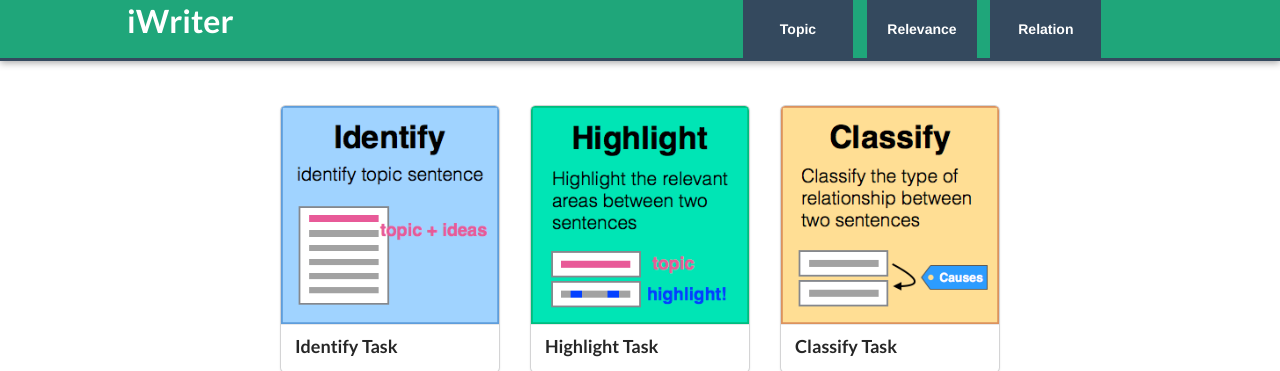
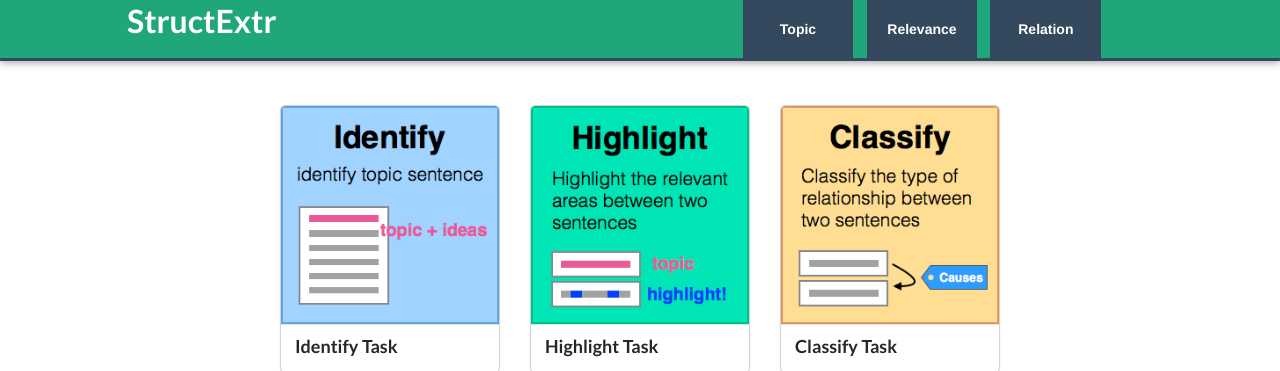
Before and after one commit to janetyc/writingfeedback, a Flask app: page / in a window 1280 px wide. Shown: the top 371 px of the page. Run offline with Flask 2, Linux system fonts and the light colour scheme; parts of the project's set-up code (start-up, migrations or seed data) failed here and were passed over; some libraries are stand-ins or nearby versions.

Commit message:
change name

```diff
--- a/crowdtask/templates/base.html
+++ b/crowdtask/templates/base.html
@@ -28,7 +28,7 @@
         {% block navbar %}
         <div class="header-container" id="navBar">
             <header class="wrapper clearfix">
-                <h1 class="title">iWriter</h1>
+                <h1 class="title">StructExtr</h1>
                 <nav>
                     <ul>
                         <li><a href="/topic">Topic</a></li>
--- a/crowdtask/templates/mturk_base.html
+++ b/crowdtask/templates/mturk_base.html
@@ -28,7 +28,7 @@
         {% block navbar %}
         <div class="header-container" id="navBar">
             <header class="wrapper clearfix">
-                <h1 class="title">iWriter</h1>
+                <h1 class="title">StructExtr</h1>
             </header>
         </div>
         {% endblock %}
```
